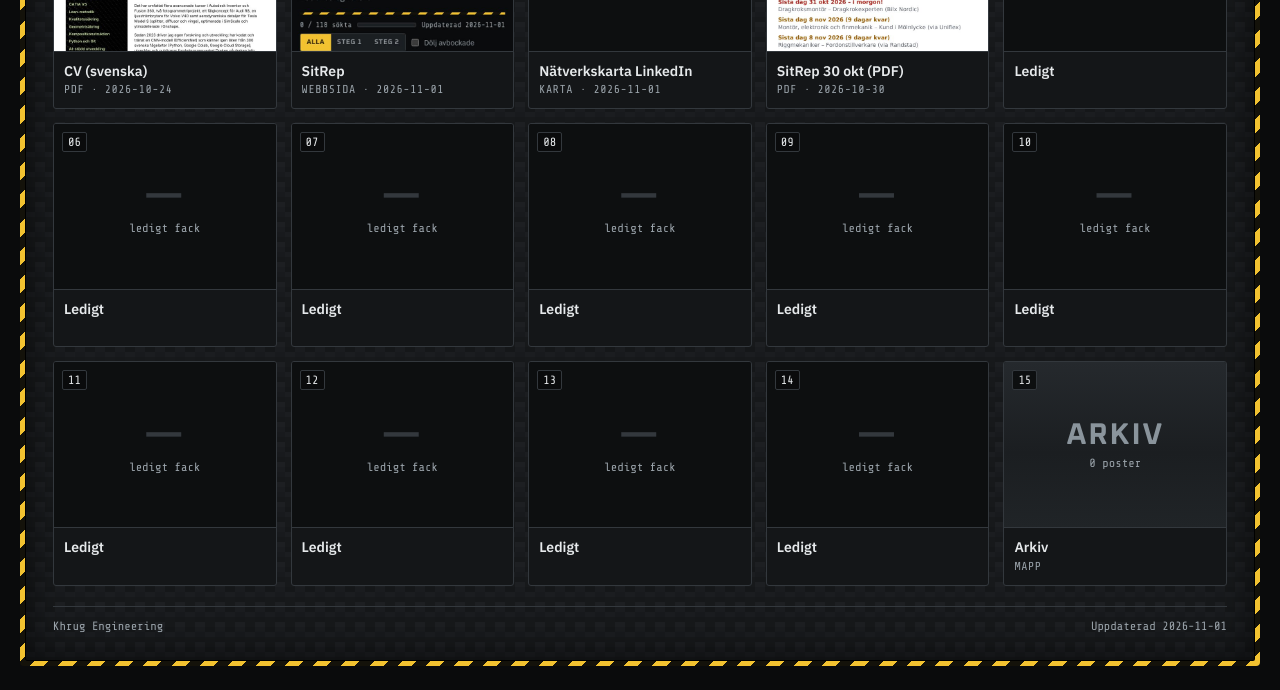
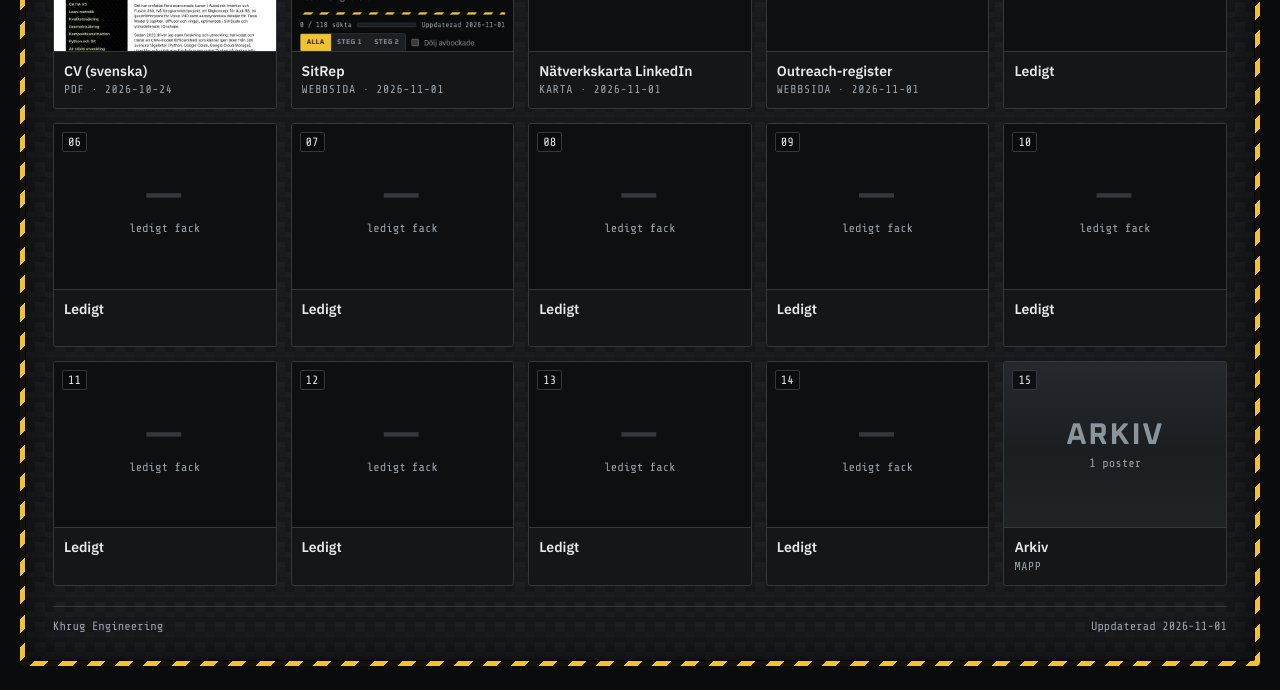
Before and after one commit to Khrug/draken.info, a website: page static/khrug/index.html in a window 1280 px wide. Shown: the part 328-1018 px from the top of the page. Drawn offline with nearby package versions, Linux system fonts and the light colour scheme.

Commit message:
khrug: bay 4 links the outreach register; old SitRep PDF moves to the archive
Co-Authored-By: Claude Opus 5.5 <noreply@anthropic.com>
Claude-Session: https://claude.ai/code/session_01DqDqwt3M2rU4jsB3jxdrm1

```diff
--- a/static/khrug/arkiv.json
+++ b/static/khrug/arkiv.json
@@ -1,4 +1,11 @@
 {
   "_readme": "Arkivet (fack 15). Kategorier: Ansökningsbrev, Annons, Länk, Intyg, Övrigt. url kan vara /khrug/files/... eller en extern adress.",
-  "items": []
+  "items": [
+    {
+      "title": "SitRep 30 okt (PDF)",
+      "cat": "Övrigt",
+      "url": "/khrug/files/SitRep_2026-10-30.pdf",
+      "date": "2026-10-30"
+    }
+  ]
 }
--- a/static/khrug/bays.json
+++ b/static/khrug/bays.json
@@ -29,12 +29,12 @@
       "menu": "Nätverk"
     },
     {
-      "title": "SitRep 30 okt (PDF)",
-      "kind": "file",
-      "url": "/khrug/files/SitRep_2026-10-30.pdf",
-      "thumb": "/khrug/thumbs/sitrep.jpg",
-      "type": "PDF",
-      "date": "2026-10-30"
+      "title": "Outreach-register",
+      "kind": "link",
+      "url": "https://claude.ai/artifact/Mvzw8GRUuQ6ZiPMozddmhR",
+      "type": "OUTREACH",
+      "date": "2026-11-01",
+      "menu": "Outreach"
     },
     {},
     {},
--- a/static/khrug/index.html
+++ b/static/khrug/index.html
@@ -117,7 +117,7 @@ var link=function(n){return location.origin+location.pathname+'#fack-'+pad(n)};
 function thumb(b){
   if(b.thumb) return '<img src="'+esc(b.thumb)+'" alt="" loading="lazy">';
   if(b.kind==='file'&&/\.(png|jpe?g|webp|gif)$/i.test(b.url||'')) return '<img src="'+esc(b.url)+'" alt="" loading="lazy">';
-  if(b.kind==='link') return '<div class="ph"><div class="big">WEB</div><div class="small">'+esc(host(b.url))+'</div></div>';
+  if(b.kind==='link') return '<div class="ph"><div class="big">'+esc(b.type||'WEB')+'</div><div class="small">'+esc(host(b.url))+'</div></div>';
   return '<div class="ph"><div class="big">'+esc(b.type||'FIL')+'</div></div>';
 }
 function metaOf(b){return (b.kind==='link'?'Webbsida':(b.type||'Fil'))+(b.date?' · '+b.date:'')}
```
